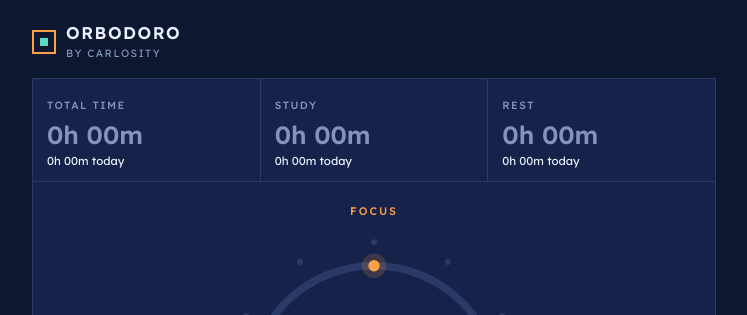
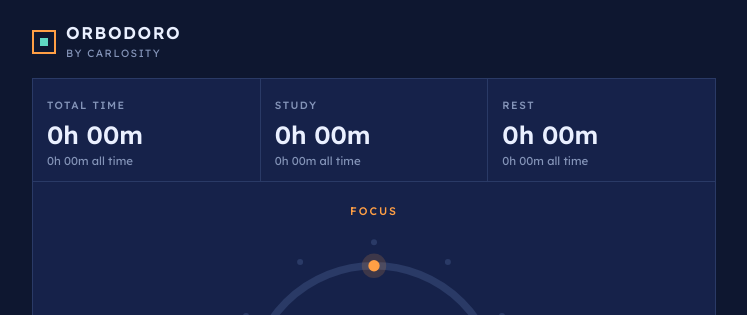
Before and after one commit to programmer1747/carlosity-pomodoro, a plain HTML site: page index.html in a window 1280 px wide. Shown: the top 315 px of the page, without its empty margins (266-1013 px from the left). Drawn offline with Linux system fonts and the light colour scheme.

Commit message:
Swap the tiles: today on top in the big figure, all time underneath
Last time I changed the colours when the layout was the thing that was
wrong. Today's time now occupies the large slot at the top of each tile
and the all time total sits beneath it in grey, where today used to be,
labelled all time so the two are not confused.

The ids follow the content rather than the position now, dayTotal and
allTotal instead of tTotal and tTotalDay, so the painter cannot drift
from what the markup means.

```diff
--- a/desktop/package.json
+++ b/desktop/package.json
@@ -1,7 +1,7 @@
 {
   "name": "orbodoro",
   "productName": "Orbodoro",
-  "version": "1.0.9",
+  "version": "1.1.0",
   "description": "Orbodoro, a pomodoro timer that tracks study time, rest time and named sessions. By Carlosity.",
   "author": "Carlos Alvarez",
   "private": true,
--- a/index.html
+++ b/index.html
@@ -97,9 +97,9 @@
   .tile{background:var(--card);padding:14px 14px 13px;min-width:0}
   .tile b{
     display:block;font-size:25px;font-weight:600;margin-top:8px;
-    font-variant-numeric:tabular-nums;line-height:1.1;color:var(--dim)
+    font-variant-numeric:tabular-nums;line-height:1.1;color:var(--text)
   }
-  .tile .tsub{display:block;font-size:11.5px;color:var(--text);margin-top:5px;font-variant-numeric:tabular-nums}
+  .tile .tsub{display:block;font-size:11.5px;color:var(--dim);margin-top:5px;font-variant-numeric:tabular-nums}
 
   /* ---------------- timer ---------------- */
   .timer{border:1px solid var(--line);border-top:0;background:var(--card);padding:22px 18px 20px;text-align:center}
@@ -265,18 +265,18 @@
   <div class="tiles">
     <div class="tile">
       <span class="cap">Total time</span>
-      <b id="tTotal">0h 00m</b>
-      <span class="tsub" id="tTotalDay">0h 00m today</span>
+      <b id="dayTotal">0h 00m</b>
+      <span class="tsub" id="allTotal">0h 00m all time</span>
     </div>
     <div class="tile study">
       <span class="cap">Study</span>
-      <b id="tStudy">0h 00m</b>
-      <span class="tsub" id="tStudyDay">0h 00m today</span>
+      <b id="dayStudy">0h 00m</b>
+      <span class="tsub" id="allStudy">0h 00m all time</span>
     </div>
     <div class="tile rest">
       <span class="cap">Rest</span>
-      <b id="tRest">0h 00m</b>
-      <span class="tsub" id="tRestDay">0h 00m today</span>
+      <b id="dayRest">0h 00m</b>
+      <span class="tsub" id="allRest">0h 00m all time</span>
     </div>
   </div>
 
@@ -1034,12 +1034,12 @@ function paintTotals(){
   const k = today();
   const sAll = S.studySec, rAll = S.restSec;
   const sDay = S.studyByDate[k] || 0, rDay = S.restByDate[k] || 0;
-  $("tTotal").textContent = hm(sAll + rAll);
-  $("tStudy").textContent = hm(sAll);
-  $("tRest").textContent  = hm(rAll);
-  $("tTotalDay").textContent = hm(sDay + rDay) + " today";
-  $("tStudyDay").textContent = hm(sDay) + " today";
-  $("tRestDay").textContent  = hm(rDay) + " today";
+  $("dayTotal").textContent = hm(sDay + rDay);
+  $("dayStudy").textContent = hm(sDay);
+  $("dayRest").textContent  = hm(rDay);
+  $("allTotal").textContent = hm(sAll + rAll) + " all time";
+  $("allStudy").textContent = hm(sAll) + " all time";
+  $("allRest").textContent  = hm(rAll) + " all time";
 }
 
 function paintTimer(){
```
